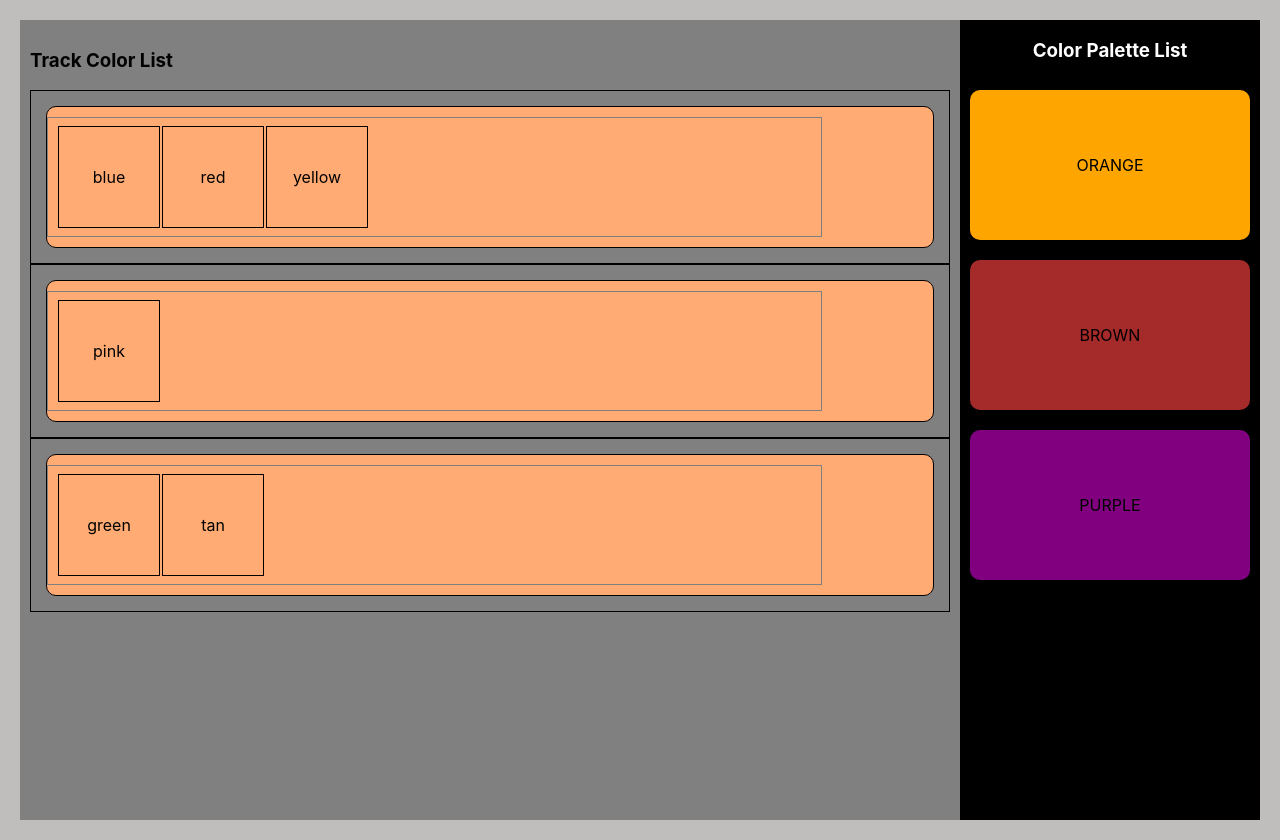
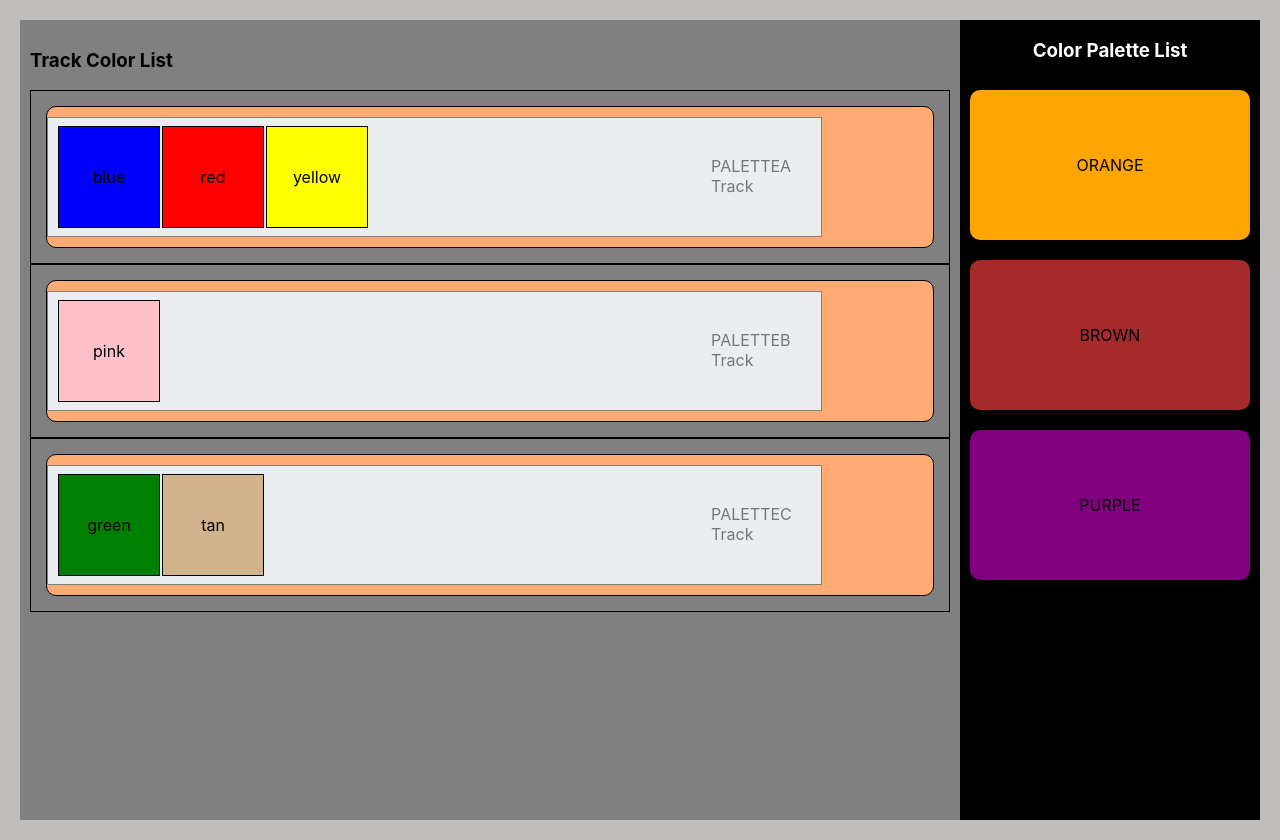
Before and after one commit to jcuevas012/color-tracks-dnd-demos, a React (Create React App) app: page / in a window 1280 px wide. Built offline with nearby package versions, Linux system fonts and the light colour scheme.

Commit message:
feat: use react kit nested

```diff
--- a/src/Constants.js
+++ b/src/Constants.js
@@ -9,4 +9,7 @@ export const ContainerIds = {
     trackListDropId: 'track-list-drop',
     colorPaletteDropId: 'color-palette-drop',
     colorPaletteDragId: 'color-palette-drag',
+    colorBoxDragId: 'color-box-drag',
+    trackDragId: 'track-drag',
+    trackDropId: 'track-drag',
 }
--- a/src/components/ColorBox.js
+++ b/src/components/ColorBox.js
@@ -1,21 +1,31 @@
 import React from 'react'
-import { useDrag } from 'react-dnd'
-import { ItemTypes } from '../Constants'
-export default function ColorBox({ color, onColorLeave }) {
-    // const [{ isDragging }, dragRef] = useDrag({
-    //     type: ItemTypes.COLOR,
-    //     item: { color },
-    //     end: (color) => onColorLeave(color),
-    //     collect: function (monitor) {
-    //         return { isDragging: monitor.isDragging() }
-    //     },
-    // })
+import { useDraggable } from '@dnd-kit/core'
+import { ContainerIds } from '../Constants'
+export default function ColorBox({ color }) {
+    const { attributes, listeners, setNodeRef, transform } = useDraggable({
+        id: `${ContainerIds.colorBoxDragId}-${color}`,
+    })
+
+    const style = transform
+        ? {
+              transform: `translate3d(${transform.x}px, ${transform.y}px, 0)`,
+              backgroundColor: '#fbb',
+          }
+        : undefined
 
     return (
         <div
             className='color-box'
-            // ref={dragRef}
-            // style={{ backgroundColor: !isDragging ? color : 'rgba(0,0,0,.12)' }}
+            ref={setNodeRef}
+            style={
+                style
+                    ? style
+                    : {
+                          backgroundColor: color,
+                      }
+            }
+            {...listeners}
+            {...attributes}
         >
             <span>{color}</span>
         </div>
--- a/src/components/Track.js
+++ b/src/components/Track.js
@@ -3,13 +3,15 @@ import { useDroppable, useDraggable } from '@dnd-kit/core'
 import { ContainerIds } from '../Constants'
 import ColorBox from './ColorBox'
 export default function Track({ colors = [], moveColor, onColorLeave, name }) {
-    // const [{ isOver }, dropRef] = useDrop({
-    //     accept: ItemTypes.COLOR,
-    //     drop: (color) => moveColor(color),
-    //     collect: (monitor) => ({
-    //         isOver: !!monitor.isOver(),
-    //     }),
-    // })
+    const { isDropTrackOver, setDropTrackNodeRef } = useDroppable({
+        id: `${ContainerIds.trackDragId}-${name}`,
+    })
+
+    console.log(name)
+
+    const { attributes, listeners, setDragTrackNodeRef, transform } = useDraggable({
+        id: `${ContainerIds.colorBoxDragId}-${name}`,
+    })
 
     // const [{ isDragging }, dragRef] = useDrag({
     //     type: ItemTypes.COLOR_PALETTE,
@@ -29,10 +31,11 @@ export default function Track({ colors = [], moveColor, onColorLeave, name }) {
     // })
 
     // console.log('unique track for color palette::', isPaletteColorOver)
-
-    console.log(colors)
-    console.log(name)
-    console.log('---->>>')
+    const style = transform
+        ? {
+              transform: `translate3d(${transform.x}px, ${transform.y}px, 0)`,
+          }
+        : undefined
 
     return (
         <div
@@ -42,20 +45,26 @@ export default function Track({ colors = [], moveColor, onColorLeave, name }) {
         >
             <div
                 className='palette-color-track-drag'
-                // ref={dragRef}
+                ref={setDragTrackNodeRef}
+                style={style}
                 // style={{ backgroundColor: isDragging ? '#bbf' : 'rgba(0,0,0,.12' }}
+
+                {...attributes}
+                {...listeners}
             >
                 <div
                     className='track'
-                    // ref={dropRef}
-                    // style={{ backgroundColor: !isOver ? '#ebeef0' : '#5F6CD4' }}
+                    ref={setDropTrackNodeRef}
+                    style={{ backgroundColor: !isDropTrackOver ? '#ebeef0' : '#5F6CD4' }}
                 >
                     <div className='color-list-container'>
                         {colors.map((color) => (
-                            <ColorBox key={color} color={color} onColorLeave={onColorLeave} />
+                            <ColorBox key={color} color={color} />
                         ))}
                     </div>
-                    <div className='track-name'>{/* <p>{name && name.toUpperCase()} Track</p> */}</div>
+                    <div className='track-name'>
+                        <p>{name && name.toUpperCase()} Track</p>
+                    </div>
                 </div>
             </div>
         </div>
--- a/src/components/TrackList.js
+++ b/src/components/TrackList.js
@@ -9,12 +9,11 @@ export default function TrackList({ colorTracks = {}, onTrackReceiveColor, onCol
         id: ContainerIds.trackListDropId,
     })
 
-    console.log(colorTracks)
     return (
         <>
             <h3>Track Color List</h3>
             {Object.entries(colorTracks).map(([name, colors]) => (
-                <div className='track-list' key={name} ref={setNodeRef} style={{ backgroundColor: isOver && '#bbf' }}>
+                <div className='track-list' key={name} ref={setNodeRef} style={{ backgroundColor: isOver && 'blue' }}>
                     <Track
                         colors={colors}
                         name={name}
```
